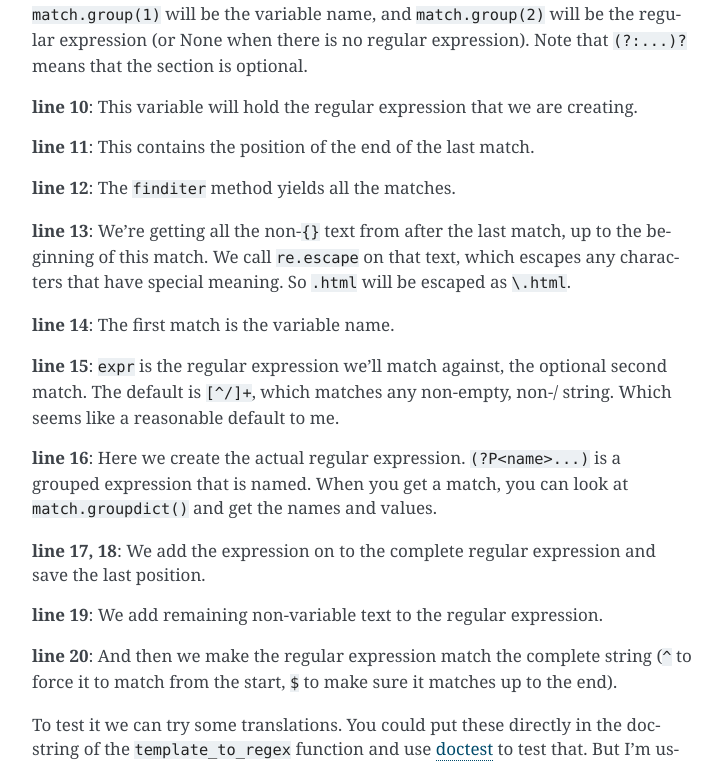
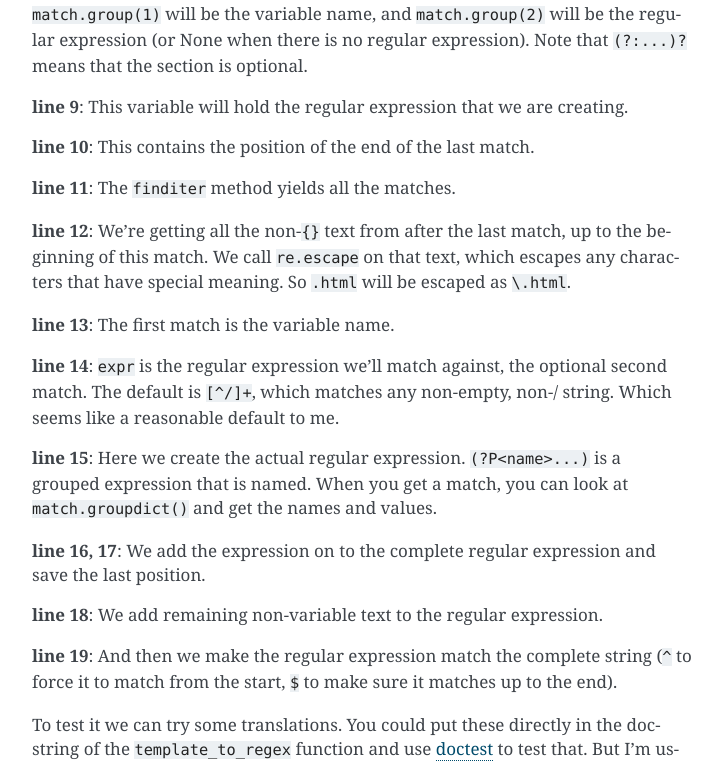
Before and after one commit to Pylons/webob, a Sphinx documentation site: the page built from docs/do-it-yourself.txt, in a window 1280 px wide and 1400 px high, scrolled down 4523 px. Shown: the part 165-928 px from the top of the window, without its empty margins (388-1111 px from the left). Built offline with Sphinx 7.4.7, drawn with Linux system fonts in a browser that asks for light colours; some of the changed text lies outside the part shown.

Commit message:
Correct line numbers in DIY docs

```diff
--- a/docs/do-it-yourself.txt
+++ b/docs/do-it-yourself.txt
@@ -168,25 +168,25 @@ To do the matching, we'll compile those templates to regular expressions.
 
 **line 2:** Here we create the regular expression.  The ``re.VERBOSE`` flag makes the regular expression parser ignore whitespace and allow comments, so we can avoid some of the feel of line-noise.  This matches any variables, i.e., ``{var:regex}`` (where ``:regex`` is optional).  Note that there are two groups we capture: ``match.group(1)`` will be the variable name, and ``match.group(2)`` will be the regular expression (or None when there is no regular expression).  Note that ``(?:...)?`` means that the section is optional.
 
-**line 10**: This variable will hold the regular expression that we are creating.
+**line 9**: This variable will hold the regular expression that we are creating.
 
-**line 11**: This contains the position of the end of the last match.
+**line 10**: This contains the position of the end of the last match.
 
-**line 12**: The ``finditer`` method yields all the matches.
+**line 11**: The ``finditer`` method yields all the matches.
 
-**line 13**: We're getting all the non-``{}`` text from after the last match, up to the beginning of this match.  We call ``re.escape`` on that text, which escapes any characters that have special meaning.  So ``.html`` will be escaped as ``\.html``.
+**line 12**: We're getting all the non-``{}`` text from after the last match, up to the beginning of this match.  We call ``re.escape`` on that text, which escapes any characters that have special meaning.  So ``.html`` will be escaped as ``\.html``.
 
-**line 14**: The first match is the variable name.
+**line 13**: The first match is the variable name.
 
-**line 15**: ``expr`` is the regular expression we'll match against, the optional second match.  The default is ``[^/]+``, which matches any non-empty, non-/ string.  Which seems like a reasonable default to me.
+**line 14**: ``expr`` is the regular expression we'll match against, the optional second match.  The default is ``[^/]+``, which matches any non-empty, non-/ string.  Which seems like a reasonable default to me.
 
-**line 16**: Here we create the actual regular expression.  ``(?P<name>...)`` is a grouped expression that is named.  When you get a match, you can look at ``match.groupdict()`` and get the names and values.
+**line 15**: Here we create the actual regular expression.  ``(?P<name>...)`` is a grouped expression that is named.  When you get a match, you can look at ``match.groupdict()`` and get the names and values.
 
-**line 17, 18**: We add the expression on to the complete regular expression and save the last position.
+**line 16, 17**: We add the expression on to the complete regular expression and save the last position.
 
-**line 19**: We add remaining non-variable text to the regular expression.
+**line 18**: We add remaining non-variable text to the regular expression.
 
-**line 20**: And then we make the regular expression match the complete string (``^`` to force it to match from the start, ``$`` to make sure it matches up to the end).
+**line 19**: And then we make the regular expression match the complete string (``^`` to force it to match from the start, ``$`` to make sure it matches up to the end).
 
 To test it we can try some translations.  You could put these directly in the docstring of the ``template_to_regex`` function and use `doctest <http://python.org/doc/current/lib/module-doctest.html>`_ to test that.  But I'm using doctest to test *this* document, so I can't put a docstring doctest inside the doctest itself.  Anyway, here's what a test looks like:
 
```
Also changed, not shown: other parts of docs/do-it-yourself.txt (+13 -13 lines).
